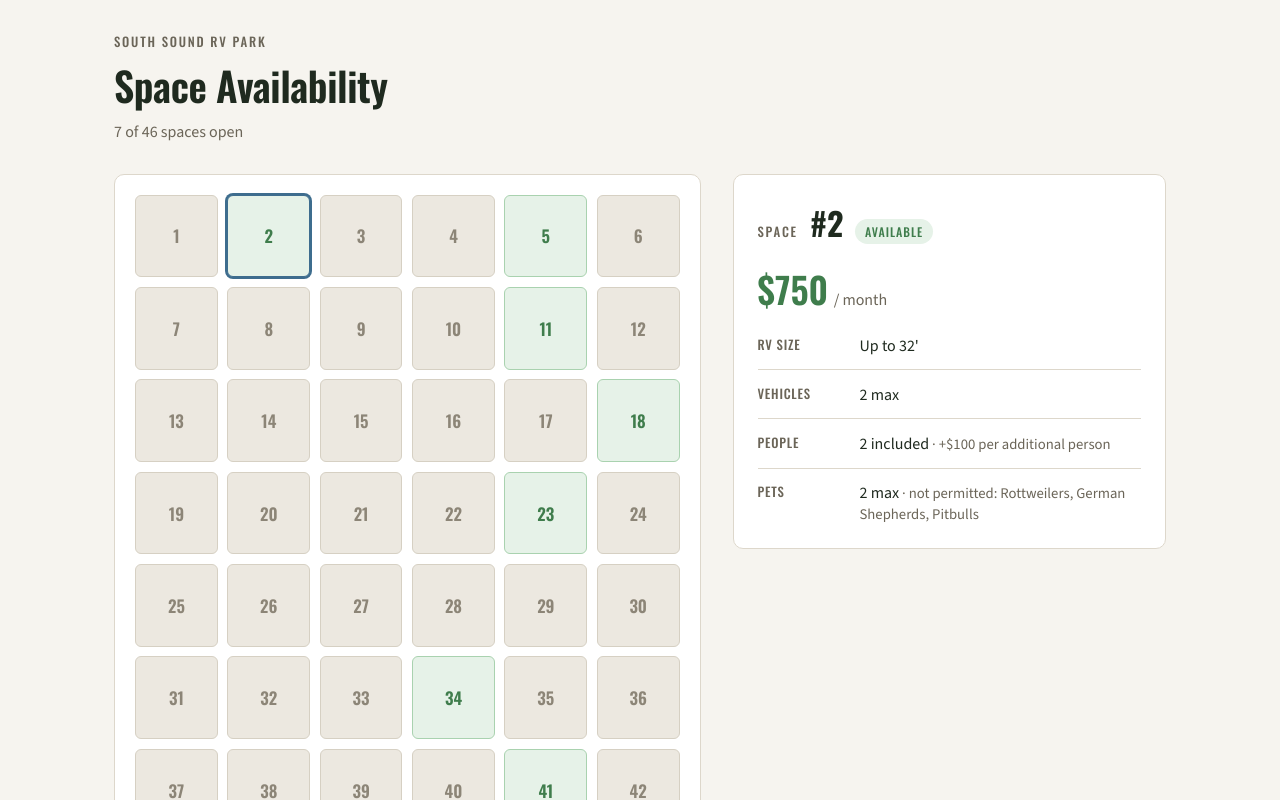
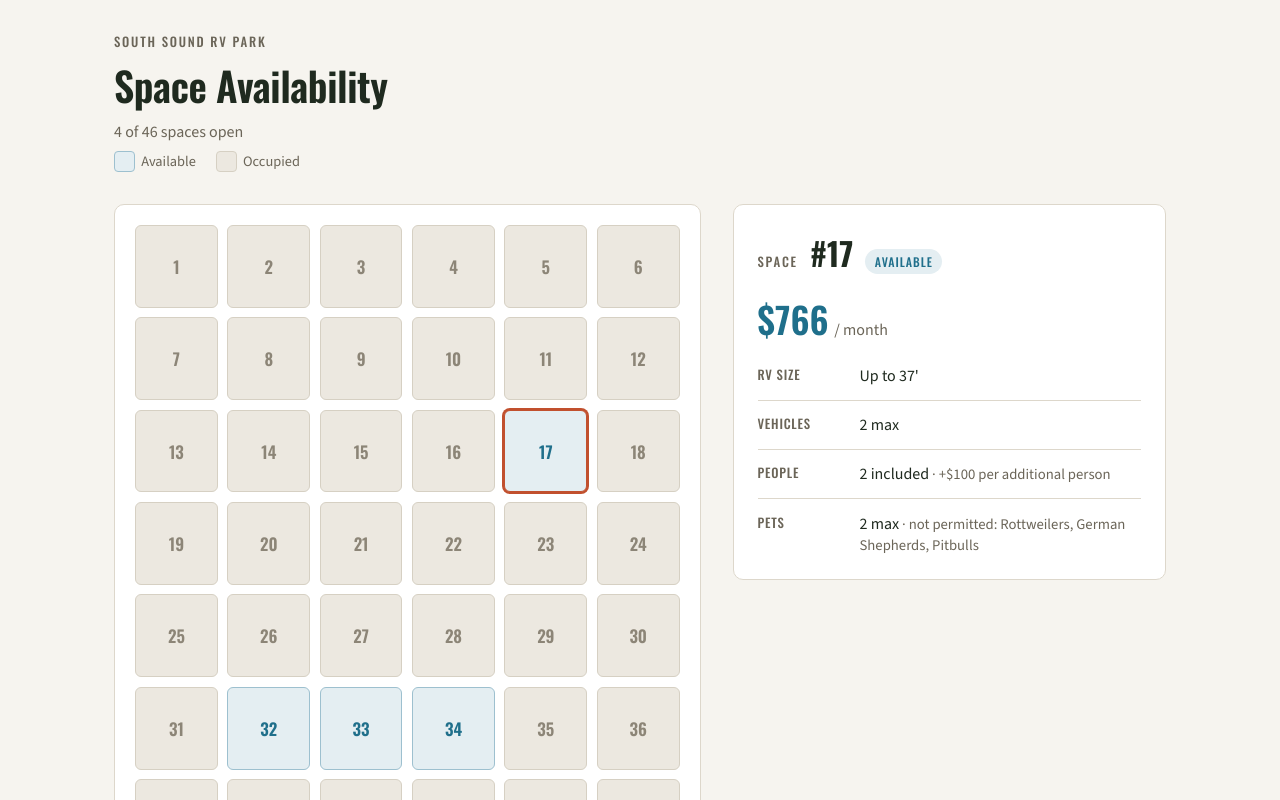
Before and after one commit to richard-montgomery/southsoundrvpark, a React (Create React App) app: page / in a window 1280 px wide. Shown: the top 800 px of the page. Built offline with nearby package versions, Linux system fonts and the light colour scheme.

Commit message:
ui changes, data update

```diff
--- a/public/index.html
+++ b/public/index.html
@@ -8,7 +8,7 @@
       name="description"
       content="Web site created using create-react-app"
     />
-    <title>React App</title>
+    <title>South Sound RV Park</title>
   </head>
   <body>
     <noscript>You need to enable JavaScript to run this app.</noscript>
--- a/src/App.jsx
+++ b/src/App.jsx
@@ -25,6 +25,14 @@ export default function App() {
         <p className="muted">
           {availableCount} of {spaces.length} spaces open
         </p>
+        <div className="legend">
+          <span className="legend-item">
+            <span className="legend-swatch is-available"></span> Available
+          </span>
+          <span className="legend-item">
+            <span className="legend-swatch is-occupied"></span> Occupied
+          </span>
+        </div>
       </header>
 
       <main className="app-main">
--- a/src/data/spaces.js
+++ b/src/data/spaces.js
@@ -11,8 +11,8 @@
 export const PET_RESTRICTIONS = ["Rottweilers", "German Shepherds", "Pitbulls"];
 
 const DEFAULTS = {
-  rvSize: "32'",
-  price: 750,
+  rvSize: "27'",
+  price: 735,
   maxVehicles: 2,
   maxPets: 2,
   maxPeople: 2,
@@ -24,13 +24,10 @@ const DEFAULTS = {
 // Demo data below marks a handful of spaces "available" — replace with
 // your real availability.
 const overrides = {
-  2: { status: "available" },
-  5: { status: "available", rvSize: "40'", price: 850 },
-  11: { status: "available" },
-  18: { status: "available" },
-  23: { status: "available", rvSize: "28'", price: 700 },
-  34: { status: "available" },
-  41: { status: "available" },
+  17: { status: "available", rvSize: "37'", price: 766 },
+  32: { status: "available" },
+  33: { status: "available" },
+  34: { status: "available", rvSize: "30'", price: 766 },
 };
 
 export const spaces = Array.from({ length: 46 }, (_, i) => {
@@ -42,3 +39,55 @@ export const spaces = Array.from({ length: 46 }, (_, i) => {
     ...(overrides[number] || {}),
   };
 });
+
+// 26' 735, 38' 766, 39'+ 800
+
+// 1 - 32'
+// 2 - 32'
+// 3 - 32'
+// 4 - 32'
+// 5 - 32', 1 car
+// 6 - 27'
+// 7 - unavailable
+// 8 - 27'
+// 9 - 37'
+// 10 - 37'
+// 11 - 37'
+// 12 - 37'
+// 13 - 35'
+// 14 - 27'
+// 15 - 35'
+// 16 - 40'
+// 17 - 37'
+// 18 - 37'
+// 19 - 37'
+// 20 - 29'
+// 21 - 37'
+// 22 - 29'
+// 23 - 29'
+// 24 - 29'
+// 25 - 29'
+// 26 - 29'
+// 27 - 29'
+// 28 - 27'
+// 29 - unavailable
+// 30 - 25'
+// 31 - unavailable
+// 32 - 27'
+// 33 - 27'
+// 34 - 30'
+// 35 - 30'
+// 36 - 30'
+// 37 - 20', no sewer
+// 38 - 27', no sewer
+// 39 - 27', no sewer
+// 40 - 33', no sewer
+// 41 - 27'
+// 42 - 27'
+// 43 - 27'
+// 44 - 40'
+// 45 - 29'
+// 46 - 32'
+// 47 - 27'
+// 48 - 26'
+// 49 - 30', no sewer
--- a/src/index.css
+++ b/src/index.css
@@ -7,15 +7,15 @@
   --border: #ddd7cb;
   --card-bg: #ffffff;
 
-  --available: #3f7d4c;
-  --available-bg: #e6f2e8;
-  --available-border: #a9d2af;
+  --available: #1f6f8b;
+  --available-bg: #e4eef2;
+  --available-border: #9dc0cf;
 
   --occupied: #8c8577;
   --occupied-bg: #ece8e0;
   --occupied-border: #d6d0c3;
 
-  --river: #3e6d8e;
+  --selected: #c1502e;
 
   --font-display: "Oswald", "Arial Narrow", sans-serif;
   --font-body: "Source Sans 3", system-ui, sans-serif;
@@ -64,6 +64,39 @@ body {
   margin: 0;
 }
 
+.legend {
+  display: flex;
+  gap: 1.25rem;
+  margin-top: 0.6rem;
+}
+
+.legend-item {
+  display: inline-flex;
+  align-items: center;
+  gap: 0.4rem;
+  font-size: 0.9rem;
+  color: var(--muted);
+}
+
+.legend-swatch {
+  display: inline-flex;
+  align-items: center;
+  justify-content: center;
+  width: 1.3rem;
+  height: 1.3rem;
+  border-radius: 4px;
+}
+
+.legend-swatch.is-available {
+  background: var(--available-bg);
+  border: 1.5px solid var(--available-border);
+}
+
+.legend-swatch.is-occupied {
+  background: var(--occupied-bg);
+  border: 1.5px solid var(--occupied-border);
+}
+
 .app-main {
   display: grid;
   grid-template-columns: 1.15fr 0.85fr;
@@ -84,6 +117,7 @@ body {
 }
 
 .space-tile {
+  position: relative;
   aspect-ratio: 1 / 1;
   display: flex;
   align-items: center;
@@ -102,7 +136,7 @@ body {
 }
 
 .space-tile:focus-visible {
-  outline: 3px solid var(--river);
+  outline: 3px solid var(--selected);
   outline-offset: 2px;
 }
 
@@ -110,17 +144,20 @@ body {
   background: var(--available-bg);
   color: var(--available);
   border-color: var(--available-border);
+  border-style: solid;
 }
 
 .space-tile.is-occupied {
   background: var(--occupied-bg);
   color: var(--occupied);
   border-color: var(--occupied-border);
+  border-style: solid;
 }
 
 .space-tile.is-selected {
-  border-color: var(--river);
-  box-shadow: 0 0 0 2px var(--river);
+  border-color: var(--selected);
+  border-style: solid;
+  box-shadow: 0 0 0 2px var(--selected);
 }
 
 /* --- Details card --- */
@@ -251,7 +288,7 @@ body {
 }
 
 .footer-value {
-  color: var(--river);
+  color: var(--selected);
   text-decoration: none;
   font-weight: 500;
 }
```
